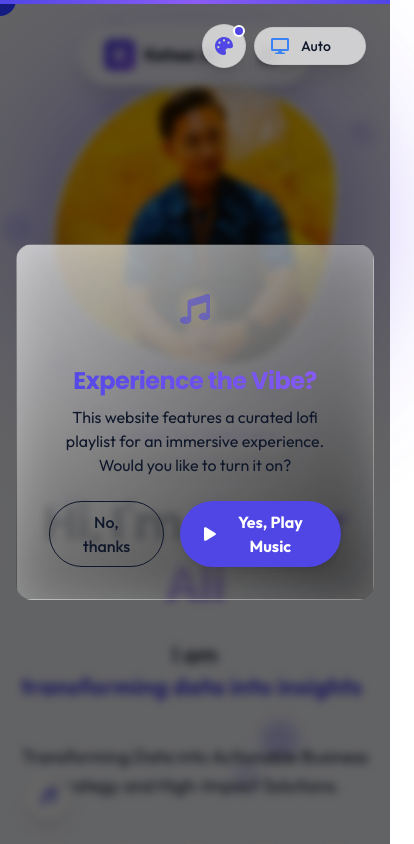
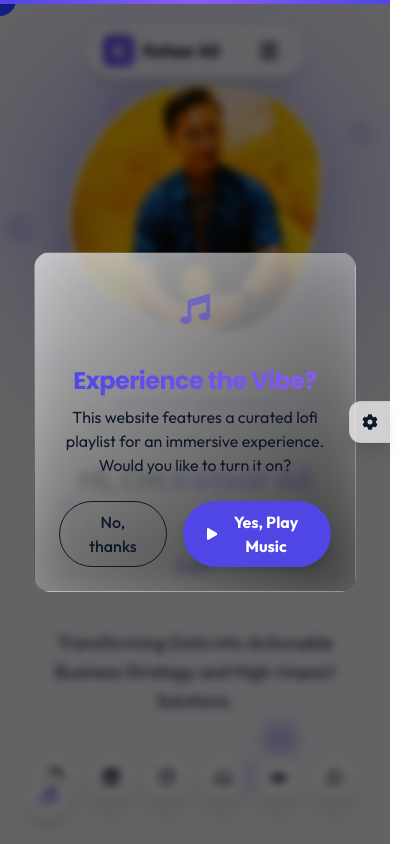
Before and after one commit to ketsar28/k-folio-prod, a React (Vite) app: page / in a window 390 px wide. Shown: the top 844 px of the page, 414 px wide, since content can reach past the window. Built offline with nearby package versions, Linux system fonts and the light colour scheme; the HTML template or start-up script is replaced by a standard one.

Commit message:
chore: update readme, branding, and mobile optimizations

```diff
--- a/src/components/EnhancedThemeToggle.jsx
+++ b/src/components/EnhancedThemeToggle.jsx
@@ -1,11 +1,23 @@
-import { useState } from "react";
+import { useState, useRef, useEffect } from "react";
 import { motion, AnimatePresence } from "framer-motion";
-import { FaSun, FaMoon, FaDesktop, FaPalette } from "react-icons/fa";
+import { FaSun, FaMoon, FaDesktop, FaCog, FaPalette, FaTimes } from "react-icons/fa";
 import { useTheme } from "../context/EnhancedThemeContext";
 
 const EnhancedThemeToggle = () => {
   const { themeMode, toggleTheme, primaryColor, setPrimaryColor, colors } = useTheme();
-  const [showPalette, setShowPalette] = useState(false);
+  const [isOpen, setIsOpen] = useState(false);
+  const containerRef = useRef(null);
+
+  // Close when clicking outside
+  useEffect(() => {
+    const handleClickOutside = (event) => {
+      if (containerRef.current && !containerRef.current.contains(event.target)) {
+        setIsOpen(false);
+      }
+    };
+    document.addEventListener("mousedown", handleClickOutside);
+    return () => document.removeEventListener("mousedown", handleClickOutside);
+  }, []);
 
   const icons = {
     light: <FaSun className="text-yellow-500 text-lg" />,
@@ -13,71 +25,65 @@ const EnhancedThemeToggle = () => {
     system: <FaDesktop className="text-blue-500 text-lg" />,
   };
 
-  const labels = {
-    light: "Light",
-    dark: "Dark",
-    system: "Auto",
-  };
-
   return (
-    <div className="fixed top-6 right-6 z-[9990] flex flex-col items-end gap-2">
-      <div className="flex items-center gap-2">
-        {/* Color Palette Button */}
+    <div
+      ref={containerRef}
+      className="fixed top-1/2 right-0 -translate-y-1/2 z-[9999] flex items-center"
+    >
+      {/* Toggle Button (Always Visible) */}
       <motion.button
-          onClick={() => setShowPalette(!showPalette)}
-          whileHover={{ scale: 1.05 }}
-          whileTap={{ scale: 0.95 }}
-          className="glass-premium p-3 rounded-full flex items-center justify-center cursor-pointer group hover:bg-[var(--bg-card)] transition-colors duration-300 relative"
-          aria-label="Change Color Theme"
+        onClick={() => setIsOpen(!isOpen)}
+        className={`glass-premium p-3 rounded-l-xl border-r-0 shadow-lg flex items-center justify-center cursor-pointer transition-all duration-300 ${
+          isOpen ? "bg-[var(--bg-card)]" : "bg-[var(--glass-bg)]/80"
+        }`}
+        whileHover={{ x: -2 }}
+        aria-label="Theme Settings"
       >
-          <FaPalette className="text-[var(--primary)] text-lg" />
-          {/* Active Color Indicator */}
-          <div className="absolute top-0 right-0 w-3 h-3 rounded-full border-2 border-[var(--bg-card)]" style={{ backgroundColor: colors[primaryColor].primary }} />
+        <motion.div
+          animate={{ rotate: isOpen ? 180 : 0 }}
+          transition={{ duration: 0.3 }}
+        >
+          {isOpen ? <FaTimes className="text-[var(--primary)]" /> : <FaCog className="text-[var(--text-secondary)]" />}
+        </motion.div>
       </motion.button>
 
-        {/* Theme Toggle */}
-        <motion.button
+      {/* Expanded Drawer */}
+      <AnimatePresence>
+        {isOpen && (
+          <motion.div
+            initial={{ x: "100%", opacity: 0 }}
+            animate={{ x: 0, opacity: 1 }}
+            exit={{ x: "100%", opacity: 0 }}
+            transition={{ type: "spring", damping: 25, stiffness: 200 }}
+            className="absolute right-full mr-2 glass-premium p-4 rounded-xl flex flex-col gap-4 min-w-[200px]"
+          >
+            {/* Theme Mode Toggle */}
+            <div className="space-y-2">
+              <h4 className="text-xs font-bold text-[var(--text-secondary)] uppercase tracking-wider">Theme</h4>
+              <button
                 onClick={toggleTheme}
-          whileHover={{ scale: 1.05 }}
-          whileTap={{ scale: 0.95 }}
-          className="glass-premium px-4 py-2 rounded-full flex items-center gap-3 cursor-pointer group hover:bg-[var(--bg-card)] transition-colors duration-300"
-          aria-label={`Switch to ${themeMode === 'light' ? 'dark' : themeMode === 'dark' ? 'system' : 'light'} mode`}
+                className="w-full flex items-center justify-between p-2 rounded-lg hover:bg-[var(--bg-main)] transition-colors"
               >
-          <AnimatePresence mode="wait">
-            <motion.div
-              key={themeMode}
-              initial={{ rotate: -180, opacity: 0 }}
-              animate={{ rotate: 0, opacity: 1 }}
-              exit={{ rotate: 180, opacity: 0 }}
-              transition={{ duration: 0.3 }}
-              className="flex items-center justify-center"
-            >
+                <div className="flex items-center gap-2">
                   {icons[themeMode]}
-            </motion.div>
-          </AnimatePresence>
-
-          <span className="text-sm font-medium text-[var(--text-primary)] min-w-[3rem] text-left">
-            {labels[themeMode]}
-          </span>
-        </motion.button>
+                  <span className="text-sm font-medium capitalize">{themeMode}</span>
+                </div>
+                <div className="text-[var(--text-secondary)] text-xs">Tap to switch</div>
+              </button>
             </div>
 
-      {/* Color Palette Dropdown */}
-      <AnimatePresence>
-        {showPalette && (
-          <motion.div
-            initial={{ opacity: 0, y: -10, scale: 0.9 }}
-            animate={{ opacity: 1, y: 0, scale: 1 }}
-            exit={{ opacity: 0, y: -10, scale: 0.9 }}
-            className="glass-premium p-3 rounded-2xl grid grid-cols-5 gap-2"
-          >
+            <div className="h-[1px] bg-[var(--glass-border)]" />
+
+            {/* Color Palette */}
+            <div className="space-y-2">
+              <h4 className="text-xs font-bold text-[var(--text-secondary)] uppercase tracking-wider flex items-center gap-2">
+                <FaPalette /> Accent Color
+              </h4>
+              <div className="grid grid-cols-5 gap-2">
                 {Object.keys(colors).map((colorKey) => (
                   <button
                     key={colorKey}
-                onClick={() => {
-                  setPrimaryColor(colorKey);
-                  setShowPalette(false);
-                }}
+                    onClick={() => setPrimaryColor(colorKey)}
                     className={`w-8 h-8 rounded-full border-2 transition-transform hover:scale-110 ${
                       primaryColor === colorKey ? "border-[var(--text-primary)] scale-110" : "border-transparent"
                     }`}
@@ -85,6 +91,8 @@ const EnhancedThemeToggle = () => {
                     aria-label={`Select ${colorKey} theme`}
                   />
                 ))}
+              </div>
+            </div>
           </motion.div>
         )}
       </AnimatePresence>
--- a/src/components/common/AnimatedBackground.jsx
+++ b/src/components/common/AnimatedBackground.jsx
@@ -78,6 +78,7 @@ const AnimatedBackground = () => {
         style={{
           x: useSpring(useMotionValue(0), { stiffness: 50, damping: 20 }),
           y: useSpring(useMotionValue(0), { stiffness: 50, damping: 20 }),
+          willChange: "transform", // Optimize performance
         }}
         animate={{
           scale: [1, 1.2, 1],
@@ -95,6 +96,7 @@ const AnimatedBackground = () => {
         style={{
           x: springX, // Reacts to mouse
           y: springY,
+          willChange: "transform", // Optimize performance
         }}
         animate={{
           scale: [1.2, 1, 1.2],
--- a/src/components/common/BackToTop.jsx
+++ b/src/components/common/BackToTop.jsx
@@ -38,7 +38,7 @@ const BackToTop = () => {
           whileHover={{ scale: 1.1 }}
           whileTap={{ scale: 0.9 }}
           onClick={scrollToTop}
-          className="fixed bottom-6 right-6 z-[9970] p-4 bg-gradient-to-br from-[var(--primary)] to-[var(--accent)] text-white rounded-full shadow-2xl hover:shadow-3xl transition-all duration-300 group md:bottom-8 md:right-8"
+          className="fixed bottom-10 right-6 md:right-8 z-[9999] w-12 h-12 flex items-center justify-center bg-gradient-to-br from-[var(--primary)] to-[var(--accent)] text-white rounded-full shadow-2xl hover:shadow-3xl transition-all duration-300 group"
           aria-label="Back to top"
         >
           <FaArrowUp className="text-xl group-hover:translate-y-[-2px] transition-transform" />
--- a/src/components/common/Footer.jsx
+++ b/src/components/common/Footer.jsx
@@ -185,7 +185,7 @@ const Footer = () => {
         >
           {/* Copyright */}
           <p className="text-sm text-[var(--text-secondary)]">
-            © {currentYear} Ketsar.AI (Muhammad Ketsar Ali). All rights reserved.
+            © {currentYear} Ketsar Ali (Muhammad Ketsar Ali). All rights reserved.
           </p>
 
           {/* Built With */}
--- a/src/components/common/MusicPlayer.jsx
+++ b/src/components/common/MusicPlayer.jsx
@@ -128,7 +128,7 @@ const MusicPlayer = () => {
               initial={{ scale: 0.9, y: 20 }}
               animate={{ scale: 1, y: 0 }}
               exit={{ scale: 0.9, y: 20 }}
-              className="glass-card p-8 max-w-md w-full text-center space-y-6 border border-[var(--primary)]/30 shadow-[0_0_50px_rgba(var(--primary-rgb),0.2)]"
+              className="glass-card p-6 md:p-8 max-w-md w-[90%] text-center space-y-6 border border-[var(--primary)]/30 shadow-[0_0_50px_rgba(var(--primary-rgb),0.2)]"
             >
               <div className="w-16 h-16 rounded-full bg-[var(--primary)]/20 flex items-center justify-center mx-auto text-[var(--primary)] text-3xl animate-pulse">
                 <FaMusic />
--- a/src/components/common/Navbar.jsx
+++ b/src/components/common/Navbar.jsx
@@ -29,10 +29,10 @@ const Navbar = () => {
       initial={{ y: -100 }}
       animate={{ y: 0 }}
       transition={{ duration: 0.5 }}
-      // Improved centering: inset-x-0 mx-auto w-max ensures it stays in the middle without weird transforms
-      className="fixed top-6 inset-x-0 mx-auto z-[999] w-max max-w-[90%]"
+      // Improved centering: fixed inset-x-0 flex justify-center ensures absolute centering
+      className="fixed top-6 inset-x-0 z-[999] flex justify-center pointer-events-none"
     >
-      <div className={`glass-premium rounded-full px-6 py-3 flex items-center justify-between gap-8 transition-all duration-300 ${
+      <div className={`pointer-events-auto glass-premium rounded-full px-4 py-2 md:px-6 md:py-3 flex items-center justify-between gap-8 transition-all duration-300 ${
         scrolled ? "shadow-2xl bg-[var(--glass-bg)]/90" : "bg-[var(--glass-bg)]/50"
       }`}>
         {/* Logo */}
@@ -41,7 +41,7 @@ const Navbar = () => {
             K
           </div>
           <span className="font-bold text-lg tracking-tight group-hover:text-[var(--primary)] transition-colors">
-            Ketsar.AI
+            Ketsar Ali
           </span>
         </a>
 
@@ -73,30 +73,48 @@ const Navbar = () => {
         </button>
       </div>
 
-      {/* Mobile Menu Dropdown */}
+      {/* Mobile Menu Overlay */}
       <AnimatePresence>
         {isMobileMenuOpen && (
           <motion.div
-            initial={{ opacity: 0, y: -20, scale: 0.95 }}
-            animate={{ opacity: 1, y: 0, scale: 1 }}
-            exit={{ opacity: 0, y: -20, scale: 0.95 }}
-            className="absolute top-full left-0 right-0 mt-4 p-4 glass-premium rounded-2xl md:hidden flex flex-col gap-2 shadow-2xl"
+            initial={{ opacity: 0, y: -20 }}
+            animate={{ opacity: 1, y: 0 }}
+            exit={{ opacity: 0, y: -20 }}
+            transition={{ duration: 0.3 }}
+            className="fixed inset-0 z-[998] bg-[var(--bg-main)]/95 backdrop-blur-xl md:hidden flex flex-col items-center justify-center space-y-8 pointer-events-auto"
           >
-            {navLinks.map((link) => (
+            {navLinks.map((link, index) => (
+              <motion.div
+                key={link.name}
+                initial={{ opacity: 0, y: 20 }}
+                animate={{ opacity: 1, y: 0 }}
+                transition={{ delay: 0.1 + index * 0.1 }}
+              >
                 <Link
-                key={link.name}
                   to={link.to}
                   smooth={true}
                   duration={800}
                   offset={-100}
                   onClick={() => setIsMobileMenuOpen(false)}
-                className="px-4 py-3 rounded-xl text-center font-medium text-[var(--text-secondary)] hover:text-[var(--primary)] hover:bg-[var(--bg-card)] transition-all cursor-pointer"
-                activeClass="!text-[var(--primary)] !bg-[var(--primary)]/10"
+                  className="text-3xl font-bold text-[var(--text-primary)] hover:text-[var(--primary)] transition-colors cursor-pointer"
+                  activeClass="text-[var(--primary)]"
                   spy={true}
                 >
                   {link.name}
                 </Link>
+              </motion.div>
             ))}
+
+            {/* Close Button (Optional, but good UX) */}
+            <motion.button
+              initial={{ opacity: 0 }}
+              animate={{ opacity: 1 }}
+              transition={{ delay: 0.5 }}
+              onClick={() => setIsMobileMenuOpen(false)}
+              className="absolute bottom-10 p-4 rounded-full bg-[var(--bg-card)] shadow-lg text-[var(--text-secondary)]"
+            >
+              <FaTimes size={24} />
+            </motion.button>
           </motion.div>
         )}
       </AnimatePresence>
--- a/src/components/common/SEOHelmet.jsx
+++ b/src/components/common/SEOHelmet.jsx
@@ -1,7 +1,7 @@
 import { Helmet } from "react-helmet-async";
 
 const SEOHelmet = () => {
-  const siteTitle = "Ketsar.AI | Data Scientist & ML Engineer";
+  const siteTitle = "Ketsar Ali | Data Scientist & ML Engineer";
   const siteDescription =
     "Data Scientist specializing in Machine Learning and Optimization. Transforming data into actionable business strategies and high-impact solutions. Experienced in Python, Deep Learning, and Production ML Deployment.";
   const siteUrl = "https://k-folio-prod.vercel.app";
--- a/src/components/fragments/AboutSection.jsx
+++ b/src/components/fragments/AboutSection.jsx
@@ -85,7 +85,7 @@ const AboutSection = () => {
             initial={{ opacity: 0, x: 50 }}
             whileInView={{ opacity: 1, x: 0 }}
             viewport={{ once: true }}
-            className="glass-card p-8"
+            className="glass-card p-6 md:p-8"
           >
             <h3 className="text-2xl font-bold mb-6 flex items-center gap-3">
               <FaTools className="text-[var(--primary)]" /> Skills & Technologies
--- a/src/components/fragments/HeroSection.jsx
+++ b/src/components/fragments/HeroSection.jsx
@@ -23,29 +23,31 @@ const HeroSection = () => {
           initial={{ opacity: 0, x: -50 }}
           animate={{ opacity: 1, x: 0 }}
           transition={{ duration: 0.8, ease: "easeOut" }}
+          viewport={{ once: true }}
           className="space-y-6 text-center lg:text-left order-2 lg:order-1"
         >
           <div className="inline-block px-4 py-2 rounded-full glass-premium text-sm font-medium text-[var(--accent)] mb-4">
             Available for Collaboration
           </div>
 
-          <h1 className="text-5xl lg:text-7xl font-bold leading-tight">
+          <h1 className="text-3xl lg:text-7xl font-bold leading-tight">
             Hi, I'm <span className="text-gradient">Ketsar Ali</span>
           </h1>
 
-          <div className="text-2xl lg:text-3xl font-medium text-[var(--text-secondary)] h-[80px] lg:h-[60px]">
-            I am <br className="lg:hidden" />
+          <div className="text-xl lg:text-3xl font-medium text-[var(--text-secondary)] h-[80px] lg:h-[60px]">
+            <span className="hidden lg:inline">I am </span>
+            <br className="lg:hidden" />
             <TypeAnimation
               sequence={[
                 "a Data Scientist",
                 2000,
-                "transforming data into insights",
+                "Data Insights",
                 2000,
-                "hunting bugs and ensuring quality",
+                "Quality Assurance",
                 2000,
-                "building robust ML models",
+                "ML Engineer",
                 2000,
-                "optimizing business strategies",
+                "Business Strategy",
                 2000,
               ]}
               wrapper="span"
@@ -60,14 +62,14 @@ const HeroSection = () => {
           </p>
 
           {/* Social Links */}
-          <div className="flex gap-4 justify-center lg:justify-start pt-4 flex-wrap">
+          <div className="flex gap-3 justify-center lg:justify-start pt-4 flex-wrap">
             {socials.map((social, index) => (
               <motion.a
                 key={index}
                 href={social.href}
                 target="_blank"
                 rel="noopener noreferrer"
-                className={`p-4 rounded-full glass-premium text-xl transition-all duration-300 hover:scale-110 ${social.color}`}
+                className={`p-3 md:p-4 rounded-full glass-premium text-lg md:text-xl transition-all duration-300 hover:scale-110 ${social.color}`}
                 whileHover={{ y: -5 }}
                 initial={{ opacity: 0, y: 20 }}
                 animate={{ opacity: 1, y: 0 }}
@@ -80,25 +82,39 @@ const HeroSection = () => {
           </div>
 
           <motion.div
-            className="pt-8 flex gap-4 justify-center lg:justify-start"
+            className="pt-8 flex flex-col items-center lg:items-start gap-6"
             initial={{ opacity: 0, y: 20 }}
             animate={{ opacity: 1, y: 0 }}
             transition={{ delay: 1 }}
           >
+            <div className="flex gap-2 sm:gap-4">
               <a
                 href="#contact"
-              className="px-8 py-3 rounded-full bg-[var(--primary)] text-white font-semibold hover:bg-[var(--primary-hover)] transition-all shadow-lg hover:shadow-[var(--primary)]/50"
+                className="px-5 py-2 md:px-8 md:py-3 rounded-full bg-[var(--primary)] text-white text-sm md:text-base font-semibold hover:bg-[var(--primary-hover)] transition-all shadow-lg hover:shadow-[var(--primary)]/30 whitespace-nowrap"
                 data-cursor-text="Let's Talk"
               >
                 Contact Me
               </a>
               <a
                 href="#portfolio"
-              className="px-8 py-3 rounded-full glass-premium text-[var(--text-primary)] font-semibold hover:bg-[var(--bg-card)] transition-all"
+                className="px-5 py-2 md:px-8 md:py-3 rounded-full glass-premium text-[var(--text-primary)] text-sm md:text-base font-semibold hover:bg-[var(--bg-card)] transition-all whitespace-nowrap"
                 data-cursor-text="View Work"
               >
                 View Portfolio
               </a>
+            </div>
+
+            {/* Scroll Indicator (Moved Here) */}
+            <motion.div
+              className="cursor-pointer hover:text-[var(--primary)] transition-colors"
+              animate={{ y: [0, 10, 0] }}
+              transition={{ duration: 2, repeat: Infinity }}
+              onClick={() => document.getElementById('about').scrollIntoView({ behavior: 'smooth' })}
+            >
+              <div className="w-6 h-10 rounded-full border-2 border-[var(--text-secondary)] flex justify-center p-1">
+                <div className="w-1 h-2 bg-[var(--text-secondary)] rounded-full" />
+              </div>
+            </motion.div>
           </motion.div>
         </motion.div>
 
@@ -107,9 +123,10 @@ const HeroSection = () => {
           initial={{ opacity: 0, scale: 0.8 }}
           animate={{ opacity: 1, scale: 1 }}
           transition={{ duration: 0.8 }}
+          viewport={{ once: true }}
           className="relative order-1 lg:order-2 flex justify-center"
         >
-          <div className="relative w-72 h-72 lg:w-96 lg:h-96">
+          <div className="relative w-64 h-64 lg:w-96 lg:h-96">
             {/* Abstract Shapes behind */}
             <div className="absolute inset-0 bg-gradient-to-tr from-[var(--primary)] to-[var(--accent)] rounded-full blur-[80px] opacity-40 animate-pulse-glow" />
 
@@ -118,6 +135,8 @@ const HeroSection = () => {
               className="w-full h-full relative overflow-hidden border-4 border-[var(--primary)]/30 shadow-2xl shadow-[var(--primary)]/20"
               style={{
                 borderRadius: "60% 40% 30% 70% / 60% 30% 70% 40%",
+                willChange: "border-radius",
+                transform: "translateZ(0)", // Force hardware acceleration
               }}
               animate={{
                 borderRadius: [
@@ -136,6 +155,7 @@ const HeroSection = () => {
                  src={profileImage}
                  alt="Ketsar Ali"
                  className="w-full h-full object-cover scale-110 hover:scale-125 transition-transform duration-700"
+                 style={{ willChange: "transform" }}
                />
 
                {/* Shine effect */}
@@ -144,17 +164,6 @@ const HeroSection = () => {
           </div>
         </motion.div>
       </div>
-
-      {/* Scroll Indicator */}
-      <motion.div
-        className="absolute bottom-10 left-1/2 -translate-x-1/2"
-        animate={{ y: [0, 10, 0] }}
-        transition={{ duration: 2, repeat: Infinity }}
-      >
-        <div className="w-6 h-10 rounded-full border-2 border-[var(--text-secondary)] flex justify-center p-1">
-          <div className="w-1 h-2 bg-[var(--text-secondary)] rounded-full" />
-        </div>
-      </motion.div>
     </section>
   );
 };
--- a/src/components/fragments/PortfolioSection.jsx
+++ b/src/components/fragments/PortfolioSection.jsx
@@ -59,7 +59,7 @@ const PortfolioSection = () => {
         {/* Search and Filter */}
         <div className="flex flex-col items-center gap-6">
           {/* Search Bar */}
-          <div className="relative w-full max-w-md">
+          <div className="relative w-full max-w-[90vw] md:max-w-md">
             <FaSearch className="absolute left-4 top-1/2 -translate-y-1/2 text-[var(--text-secondary)]" />
             <input
               type="text"
--- a/src/components/layouts/HomeLayout.jsx
+++ b/src/components/layouts/HomeLayout.jsx
@@ -11,7 +11,7 @@ const HomeLayout = () => {
   return (
     <div className="min-h-screen relative z-10">
       <Navbar />
-      <main className="max-w-7xl mx-auto px-4 sm:px-6 lg:px-8 space-y-32 pb-32">
+      <main className="max-w-7xl mx-auto px-6 sm:px-6 lg:px-8 space-y-16 md:space-y-32 pb-32">
         <HeroSection />
         <AboutSection />
         <PortfolioSection />
--- a/src/index.css
+++ b/src/index.css
@@ -34,10 +34,12 @@
 @layer base {
   html {
     scroll-behavior: smooth;
+    overflow-x: hidden;
   }
 
   body {
     @apply bg-transparent text-[var(--text-main)] font-['Outfit',sans-serif] transition-colors duration-500 selection:bg-[var(--primary)] selection:text-white overflow-x-hidden;
+    padding: env(safe-area-inset-top) env(safe-area-inset-right) env(safe-area-inset-bottom) env(safe-area-inset-left);
   }
 
   h1, h2, h3, h4, h5, h6 {
```
Also changed, not shown: 1 other file (tests, documents, lock files or other folders). Lines whose indentation alone changed are shown as unchanged.
